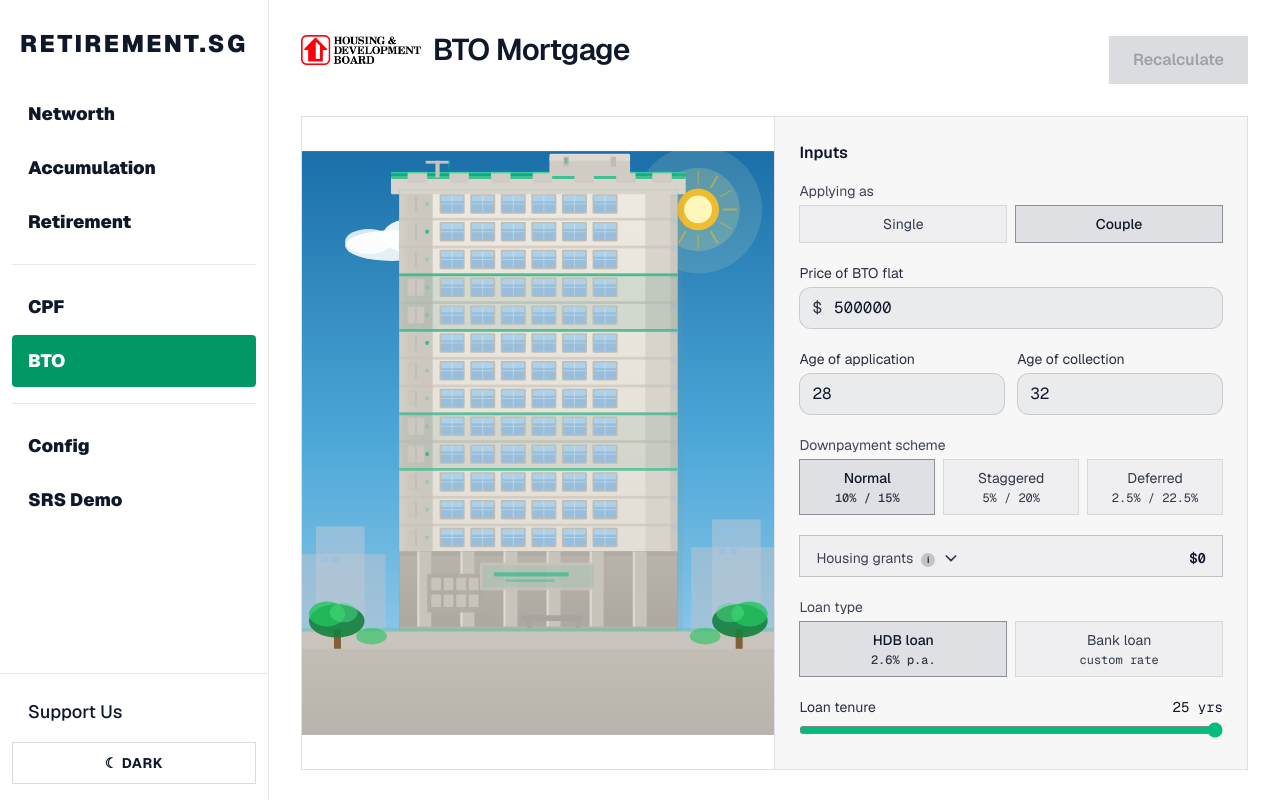
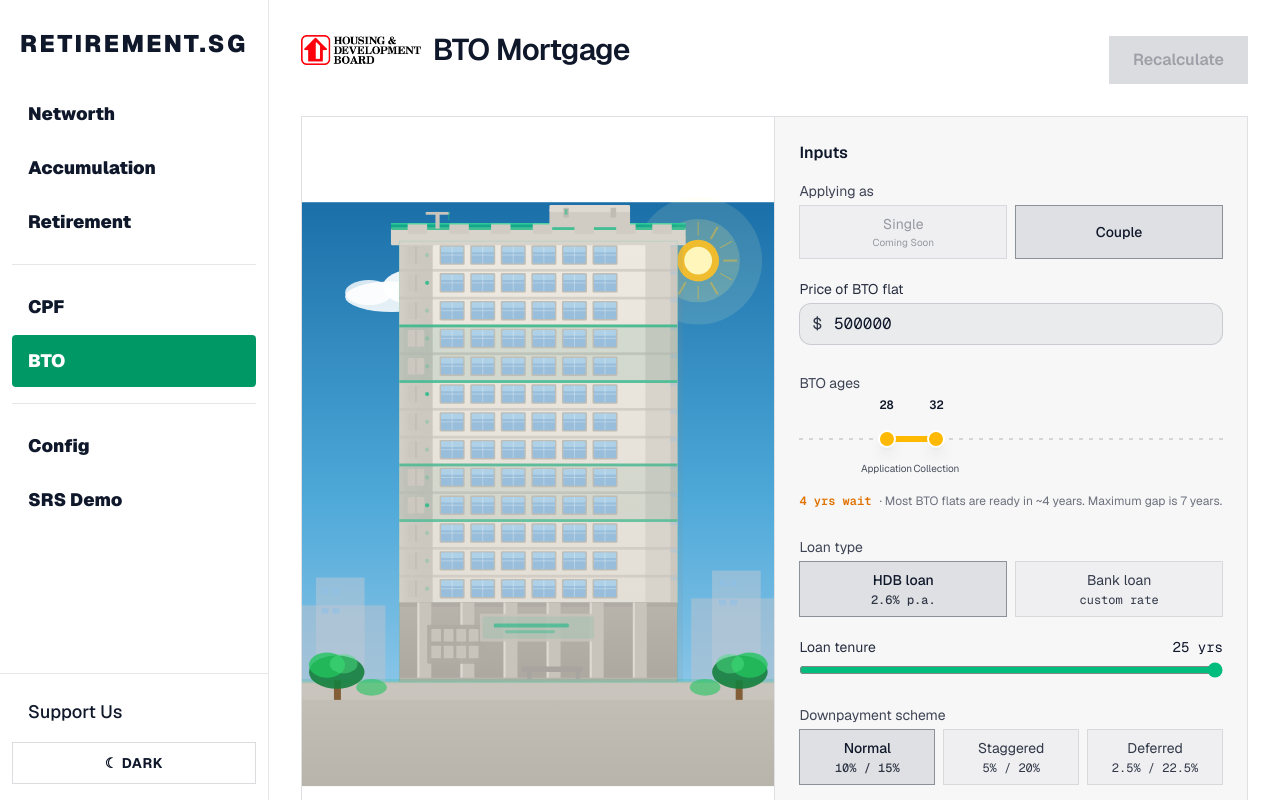
Before and after one commit to GeneralR3d/retirement_dashboard, a Next.js app: page /bto in a window 1280 px wide. Shown: the top 800 px of the page. Built offline with nearby package versions, Linux system fonts and the light colour scheme.

Commit message:
feat: added BTO calculations for taking bank loan instead of HDB loan

```diff
--- a/app/components/bto-inputs.tsx
+++ b/app/components/bto-inputs.tsx
@@ -1,6 +1,6 @@
 "use client";
 
-import { useState } from "react";
+import { useRef, useState } from "react";
 import type { ProfileInputs } from "@/lib/profile-context";
 import { NumberField, Slider, InfoTooltip } from "@/app/components/ui";
 import { fmtMoney } from "@/lib/format";
@@ -14,6 +14,150 @@ import {
 type DownpaymentScheme = "normal" | "staggered" | "deferred";
 type LoanType = "hdb" | "bank";
 type ApplicantType = "single" | "couple";
+
+const BTO_AGE_MIN = 21;
+const BTO_AGE_MAX = 55;
+const BTO_MAX_GAP = 7;
+
+function BtoAgeSlider({
+  applicationAge,
+  collectionAge,
+  onChange,
+}: {
+  applicationAge: number;
+  collectionAge: number;
+  onChange: (app: number, col: number) => void;
+}) {
+  const trackRef = useRef<HTMLDivElement>(null);
+  const activeHandle = useRef<"application" | "collection" | null>(null);
+  const latestValues = useRef({ applicationAge, collectionAge });
+  latestValues.current = { applicationAge, collectionAge };
+
+  const pct = (v: number) =>
+    ((v - BTO_AGE_MIN) / (BTO_AGE_MAX - BTO_AGE_MIN)) * 100;
+
+  function ageFromClientX(clientX: number): number {
+    if (!trackRef.current) return BTO_AGE_MIN;
+    const rect = trackRef.current.getBoundingClientRect();
+    const ratio = Math.max(0, Math.min(1, (clientX - rect.left) / rect.width));
+    return Math.round(ratio * (BTO_AGE_MAX - BTO_AGE_MIN) + BTO_AGE_MIN);
+  }
+
+  function onPointerDown(handle: "application" | "collection") {
+    return (e: React.PointerEvent<HTMLDivElement>) => {
+      e.preventDefault();
+      activeHandle.current = handle;
+      e.currentTarget.setPointerCapture(e.pointerId);
+    };
+  }
+
+  function onPointerMove(e: React.PointerEvent<HTMLDivElement>) {
+    if (!activeHandle.current) return;
+    const age = ageFromClientX(e.clientX);
+    const { applicationAge: appAge, collectionAge: colAge } = latestValues.current;
+    if (activeHandle.current === "application") {
+      const newApp = Math.max(BTO_AGE_MIN, Math.min(age, colAge - 1));
+      const newCol = colAge - newApp > BTO_MAX_GAP ? newApp + BTO_MAX_GAP : colAge;
+      onChange(newApp, newCol);
+    } else {
+      // dragging collection shifts the entire segment (gap stays fixed)
+      const gap = colAge - appAge;
+      const newCol = Math.max(appAge + 1, Math.min(age, BTO_AGE_MAX));
+      const newApp = Math.max(BTO_AGE_MIN, Math.min(newCol - gap, BTO_AGE_MAX - gap));
+      onChange(newApp, newApp + gap);
+    }
+  }
+
+  function onPointerUp() {
+    activeHandle.current = null;
+  }
+
+  const pApp = pct(applicationAge);
+  const pCol = pct(collectionAge);
+  const waitYears = collectionAge - applicationAge;
+
+  const handles = [
+    { left: pApp, handle: "application" as const, label: "Application", age: applicationAge },
+    { left: pCol, handle: "collection" as const, label: "Collection", age: collectionAge },
+  ];
+
+  return (
+    <div className="py-2 select-none">
+      <p className="text-sm text-foreground/80 mb-1">BTO ages</p>
+
+      {/* Age numbers above handles */}
+      <div className="relative h-5 mb-3">
+        {handles.map(({ left, handle, age }) => (
+          <span
+            key={handle}
+            className="absolute -translate-x-1/2 text-xs font-semibold font-mono text-foreground"
+            style={{ left: `${left}%` }}
+          >
+            {age}
+          </span>
+        ))}
+      </div>
+
+      {/* Track */}
+      <div
+        ref={trackRef}
+        className="relative h-5"
+        onPointerMove={onPointerMove}
+        onPointerUp={onPointerUp}
+        onPointerCancel={onPointerUp}
+      >
+        {/* Dotted base */}
+        <div
+          className="absolute left-0 right-0 top-1/2 -translate-y-1/2 h-[2px] pointer-events-none"
+          style={{
+            backgroundImage:
+              "repeating-linear-gradient(90deg, currentColor 0, currentColor 4px, transparent 4px, transparent 10px)",
+            opacity: 0.15,
+          }}
+        />
+
+        {/* Waiting segment: application → collection */}
+        <div
+          className="absolute top-1/2 -translate-y-1/2 h-[6px] bg-amber-400 pointer-events-none"
+          style={{ left: `${pApp}%`, width: `${pCol - pApp}%` }}
+        />
+
+        {/* Handles */}
+        {handles.map(({ left, handle }) => (
+          <div
+            key={handle}
+            className="absolute top-1/2 z-10 -translate-x-1/2 -translate-y-1/2
+              w-[18px] h-[18px] rounded-full bg-amber-400 border-2 border-background
+              shadow-lg cursor-grab active:cursor-grabbing hover:scale-110 transition-transform"
+            style={{ left: `${left}%` }}
+            onPointerDown={onPointerDown(handle)}
+          />
+        ))}
+      </div>
+
+      {/* Labels below handles */}
+      <div className="relative h-5 mt-3">
+        {handles.map(({ left, handle, label }) => (
+          <span
+            key={handle}
+            className="absolute -translate-x-1/2 text-[10px] text-foreground/75 dark:text-foreground/50 whitespace-nowrap"
+            style={{ left: `${left}%` }}
+          >
+            {label}
+          </span>
+        ))}
+      </div>
+
+      {/* Wait duration + disclaimer */}
+      <div className="mt-3 flex items-start gap-2 text-xs text-foreground/60">
+        <span className="shrink-0 font-mono font-semibold text-amber-600 dark:text-amber-400">
+          {waitYears} yr{waitYears !== 1 ? "s" : ""} wait
+        </span>
+        <span>· Most BTO flats are ready in ~4 years. Maximum gap is {BTO_MAX_GAP} years.</span>
+      </div>
+    </div>
+  );
+}
 
 export type BtoInputsProps = {
   draft: ProfileInputs;
@@ -48,20 +192,20 @@ export function BtoInputsPanel({ draft, setDraft }: BtoInputsProps) {
       <div>
         <span className="block text-sm text-foreground/80 mb-1">Applying as</span>
         <div className="flex gap-2">
-          {(["single", "couple"] as ApplicantType[]).map((opt) => (
-            <button
-              key={opt}
-              type="button"
-              onClick={() => update("btoApplicantType", opt)}
-              className={`flex-1 border px-3 py-2 text-sm capitalize transition-colors ${
-                draft.btoApplicantType === opt
-                  ? "border-foreground/40 bg-foreground/10 font-medium"
-                  : "border-foreground/10 bg-foreground/[0.03] text-foreground/85 dark:text-foreground/70 hover:bg-foreground/[0.07]"
-              }`}
-            >
-              {opt}
-            </button>
-          ))}
+          <button
+            type="button"
+            disabled
+            className="flex-1 border px-3 py-2 text-sm capitalize border-foreground/10 bg-foreground/[0.03] text-foreground/40 dark:text-foreground/30 cursor-not-allowed"
+          >
+            single
+            <div className="text-[10px] mt-0.5 text-foreground/40">coming soon</div>
+          </button>
+          <button
+            type="button"
+            className="flex-1 border px-3 py-2 text-sm capitalize border-foreground/40 bg-foreground/10 font-medium cursor-default"
+          >
+            couple
+          </button>
         </div>
       </div>
 
@@ -75,30 +219,90 @@ export function BtoInputsPanel({ draft, setDraft }: BtoInputsProps) {
       />
 
       {/* Ages */}
-      <div className="grid grid-cols-2 gap-3">
-        <NumberField
-          label="Age of application"
-          value={draft.btoApplicationAge}
-          onChange={(v) => update("btoApplicationAge", v)}
-          step={1}
+      <BtoAgeSlider
+        applicationAge={draft.btoApplicationAge}
+        collectionAge={draft.btoCollectionAge}
+        onChange={(app, col) => setDraft({ ...draft, btoApplicationAge: app, btoCollectionAge: col })}
+      />
+
+      {/* Loan type */}
+      <div>
+        <span className="block text-sm text-foreground/80 mb-1">Loan type</span>
+        <div className="flex gap-2">
+          {([
+            { id: "hdb", label: "HDB loan", sub: `${(HDB_LOAN_RATE * 100).toFixed(1)}% p.a.` },
+            { id: "bank", label: "Bank loan", sub: "custom rate" },
+          ] as { id: LoanType; label: string; sub: string }[]).map(({ id, label, sub }) => (
+            <button
+              key={id}
+              type="button"
+              onClick={() => update("btoLoanType", id)}
+              className={`flex-1 border px-3 py-2 text-sm transition-colors ${
+                draft.btoLoanType === id
+                  ? "border-foreground/40 bg-foreground/10 font-medium"
+                  : "border-foreground/10 bg-foreground/[0.03] text-foreground/85 dark:text-foreground/70 hover:bg-foreground/[0.07]"
+              }`}
+            >
+              <div>{label}</div>
+              <div className="text-xs mt-0.5 font-mono text-foreground/85 dark:text-foreground/60">{sub}</div>
+            </button>
+          ))}
+        </div>
+      </div>
+
+      {/* Bank interest rate (only when bank) */}
+      {draft.btoLoanType === "bank" && (
+        <Slider
+          label="Bank interest rate"
+          value={draft.btoBankInterestRate}
+          min={0}
+          max={0.08}
+          step={0.0005}
+          suffix="%"
+          format={(v) => (v * 100).toFixed(2)}
+          onChange={(v) => update("btoBankInterestRate", v)}
         />
-        <NumberField
-          label="Age of collection"
-          value={draft.btoCollectionAge}
-          onChange={(v) => update("btoCollectionAge", v)}
-          step={1}
-        />
-      </div>
+      )}
+
+      {/* Tenure */}
+      <Slider
+        label="Loan tenure"
+        value={Math.min(draft.btoLoanTenureYears, tenureMax)}
+        min={1}
+        max={tenureMax}
+        step={1}
+        suffix=" yrs"
+        onChange={(v) => update("btoLoanTenureYears", v)}
+      />
 
       {/* Downpayment scheme */}
       <div>
         <span className="block text-sm text-foreground/80 mb-1">Downpayment scheme</span>
+        {draft.btoLoanType === "bank" && (() => {
+          const info = {
+            normal:    "DP1: 5% cash + 15% CPF OA / cash at booking. DP2: 5% CPF OA / cash at collection.",
+            staggered: "DP1: 5% cash + 5% CPF OA / cash at booking. DP2: 15% CPF OA / cash at collection.",
+            deferred:  "DP1: 2.5% cash at booking. DP2: 2.5% cash + 20% CPF OA / cash at collection.",
+          }[draft.btoDownpaymentScheme];
+          return (
+            <p className="text-xs text-foreground/50 mb-2">
+              Assumes 75% Loan-To-Value (LTV). {info}
+            </p>
+          );
+        })()}
         <div className="grid grid-cols-3 gap-2">
-          {([
-            { id: "normal", label: "Normal", sub: "10% / 15%" },
-            { id: "staggered", label: "Staggered", sub: "5% / 20%" },
-            { id: "deferred", label: "Deferred", sub: "2.5% / 22.5%" },
-          ] as { id: DownpaymentScheme; label: string; sub: string }[]).map(({ id, label, sub }) => (
+          {(draft.btoLoanType === "hdb"
+            ? [
+                { id: "normal" as DownpaymentScheme, label: "Normal", sub: "10% / 15%" },
+                { id: "staggered" as DownpaymentScheme, label: "Staggered", sub: "5% / 20%" },
+                { id: "deferred" as DownpaymentScheme, label: "Deferred", sub: "2.5% / 22.5%" },
+              ]
+            : [
+                { id: "normal" as DownpaymentScheme, label: "Normal", sub: "20% / 5%" },
+                { id: "staggered" as DownpaymentScheme, label: "Staggered", sub: "10% / 15%" },
+                { id: "deferred" as DownpaymentScheme, label: "Deferred", sub: "2.5% / 22.5%" },
+              ]
+          ).map(({ id, label, sub }) => (
             <button
               key={id}
               type="button"
@@ -187,64 +391,21 @@ export function BtoInputsPanel({ draft, setDraft }: BtoInputsProps) {
               prefix="$"
               step={1000}
             />
-            {draft.btoDownpaymentScheme === "deferred" && (
+            {draft.btoLoanType === "hdb" && draft.btoDownpaymentScheme === "deferred" && (
               <p className="text-xs text-amber-700 dark:text-amber-400/80">
                 Deferred income scheme: grants are not applied at downpayment 1; full amount carries to downpayment 2.
+              </p>
+            )}
+            {draft.btoLoanType === "bank" && (
+              <p className="text-xs text-amber-700 dark:text-amber-400/80">
+                {draft.btoDownpaymentScheme === "deferred"
+                  ? "Bank loan deferred: no grants at booking (full DP1 is cash); grants applied to the 20% flexible portion at collection."
+                  : "Bank loan: grants applied to the flexible portion at booking first; any remainder carries to collection."}
               </p>
             )}
           </div>
         )}
       </div>
-
-      {/* Loan type */}
-      <div>
-        <span className="block text-sm text-foreground/80 mb-1">Loan type</span>
-        <div className="flex gap-2">
-          {([
-            { id: "hdb", label: "HDB loan", sub: `${(HDB_LOAN_RATE * 100).toFixed(1)}% p.a.` },
-            { id: "bank", label: "Bank loan", sub: "custom rate" },
-          ] as { id: LoanType; label: string; sub: string }[]).map(({ id, label, sub }) => (
-            <button
-              key={id}
-              type="button"
-              onClick={() => update("btoLoanType", id)}
-              className={`flex-1 border px-3 py-2 text-sm transition-colors ${
-                draft.btoLoanType === id
-                  ? "border-foreground/40 bg-foreground/10 font-medium"
-                  : "border-foreground/10 bg-foreground/[0.03] text-foreground/85 dark:text-foreground/70 hover:bg-foreground/[0.07]"
-              }`}
-            >
-              <div>{label}</div>
-              <div className="text-xs mt-0.5 font-mono text-foreground/85 dark:text-foreground/60">{sub}</div>
-            </button>
-          ))}
-        </div>
-      </div>
-
-      {/* Bank interest rate (only when bank) */}
-      {draft.btoLoanType === "bank" && (
-        <Slider
-          label="Bank interest rate"
-          value={draft.btoBankInterestRate}
-          min={0}
-          max={0.08}
-          step={0.0005}
-          suffix="%"
-          format={(v) => (v * 100).toFixed(2)}
-          onChange={(v) => update("btoBankInterestRate", v)}
-        />
-      )}
-
-      {/* Tenure */}
-      <Slider
-        label="Loan tenure"
-        value={Math.min(draft.btoLoanTenureYears, tenureMax)}
-        min={1}
-        max={tenureMax}
-        step={1}
-        suffix=" yrs"
-        onChange={(v) => update("btoLoanTenureYears", v)}
-      />
     </div>
   );
 }
--- a/lib/bto.ts
+++ b/lib/bto.ts
@@ -13,7 +13,12 @@ export const GRANT_CAPS = {
 
 export type DownpaymentScheme = "normal" | "staggered" | "deferred";
 
-export function getDownpaymentRatios(scheme: DownpaymentScheme): { dp1: number; dp2: number } {
+export function getDownpaymentRatios(scheme: DownpaymentScheme, loanType: "hdb" | "bank" = "hdb"): { dp1: number; dp2: number } {
+  if (loanType === "bank") {
+    if (scheme === "staggered") return { dp1: 0.10, dp2: 0.15 };
+    if (scheme === "deferred") return { dp1: 0.025, dp2: 0.225 };
+    return { dp1: 0.20, dp2: 0.05 }; // normal
+  }
   if (scheme === "staggered") return { dp1: 0.05, dp2: 0.20 };
   if (scheme === "deferred") return { dp1: 0.025, dp2: 0.225 };
   return { dp1: 0.10, dp2: 0.15 };
@@ -35,6 +40,8 @@ export function rawGrantSum(inputs: ProfileInputs): number {
 }
 
 export function totalGrantAmount(inputs: ProfileInputs): number {
+  // Bank loans: grants always apply regardless of scheme.
+  if (inputs.btoLoanType === "bank") return rawGrantSum(inputs);
   if (inputs.btoDownpaymentScheme === "deferred") return 0;
   return rawGrantSum(inputs);
 }
@@ -86,33 +93,63 @@ export function computeBtoBreakdown(
 ): BtoBreakdown {
   const flatPrice = inputs.btoFlatPrice;
   const scheme = inputs.btoDownpaymentScheme;
-  const ratios = getDownpaymentRatios(scheme);
+  const loanType = inputs.btoLoanType;
+  const ratios = getDownpaymentRatios(scheme, loanType);
   const dp1Amount = flatPrice * ratios.dp1;
   const dp2Amount = flatPrice * ratios.dp2;
 
   const totalGrant = totalGrantAmount(inputs);
   const isDeferred = scheme === "deferred";
+  const isBankLoan = loanType === "bank";
 
-  // DP1 allocation: grant -> OA -> cash. Grant capped at dp1Amount.
-  // Deferred scheme: no grant applied at DP1 (grant carries forward to DP2).
-  const dp1FromGrant = isDeferred ? 0 : Math.min(totalGrant, dp1Amount);
-  const dp1Remaining = dp1Amount - dp1FromGrant;
-  const dp1FromOA = Math.min(dp1Remaining, Math.max(0, oaAtDp1Age));
-  const dp1FromCash = Math.max(0, dp1Remaining - dp1FromOA);
+  // DP1 allocation differs by loan type:
+  //   Bank loan: 5% of flat price is mandatory cash; remaining 15% from grant → OA → cash.
+  //   HDB deferred: no grant or OA at DP1, all carries forward to DP2.
+  //   HDB normal/staggered: grant → OA → cash for the full DP1 amount.
+  let dp1FromGrant: number;
+  let dp1FromOA: number;
+  let dp1FromCash: number;
+  let leftoverGrantAfterDp1: number;
 
-  const leftoverGrantAfterDp1 = isDeferred
-    ? rawGrantSum(inputs)
-    : Math.max(0, totalGrant - dp1FromGrant);
+  if (isBankLoan) {
+    // Deferred: full DP1 is mandatory cash (no flex). Normal/staggered: 5% cash floor, rest is flex.
+    const isBankDeferred = scheme === "deferred";
+    const dp1CashFloor = isBankDeferred ? dp1Amount : flatPrice * 0.05;
+    const dp1FlexAmount = dp1Amount - dp1CashFloor;
+    dp1FromGrant = Math.min(totalGrant, dp1FlexAmount);
+    const dp1FlexAfterGrant = dp1FlexAmount - dp1FromGrant;
+    dp1FromOA = Math.min(dp1FlexAfterGrant, Math.max(0, oaAtDp1Age));
+    dp1FromCash = dp1CashFloor + Math.max(0, dp1FlexAfterGrant - dp1FromOA);
+    leftoverGrantAfterDp1 = Math.max(0, totalGrant - dp1FromGrant);
+  } else if (isDeferred) {
+    dp1FromGrant = 0;
+    dp1FromOA = 0;
+    dp1FromCash = dp1Amount;
+    leftoverGrantAfterDp1 = rawGrantSum(inputs);
+  } else {
+    dp1FromGrant = Math.min(totalGrant, dp1Amount);
+    const dp1Remaining = dp1Amount - dp1FromGrant;
+    dp1FromOA = Math.min(dp1Remaining, Math.max(0, oaAtDp1Age));
+    dp1FromCash = Math.max(0, dp1Remaining - dp1FromOA);
+    leftoverGrantAfterDp1 = Math.max(0, totalGrant - dp1FromGrant);
+  }
 
-  // DP2 allocation: leftover grant fully applied (not capped). If exceeds proposed, actualPaid = leftoverGrant.
+  // DP2 allocation. Bank deferred has a 2.5% mandatory cash floor; all other schemes have no cash floor.
+  // Grant is applied to the flex portion (dp2Amount - dp2CashFloor). If grant exceeds the flex amount,
+  // the overflow reduces the loan (actualPaid > dp2Amount).
+  const dp2CashFloor = (isBankLoan && scheme === "deferred") ? flatPrice * 0.025 : 0;
+  const dp2FlexAmount = dp2Amount - dp2CashFloor;
   const dp2FromGrantLeftover = leftoverGrantAfterDp1;
   let dp2FromOA = 0;
-  let dp2FromCash = 0;
-  let dp2ActualPaid = dp2FromGrantLeftover;
-  if (dp2FromGrantLeftover < dp2Amount) {
-    const dp2Remaining = dp2Amount - dp2FromGrantLeftover;
-    dp2FromOA = Math.min(dp2Remaining, Math.max(0, oaAtDp2Age));
-    dp2FromCash = Math.max(0, dp2Remaining - dp2FromOA);
+  let dp2FromCash = dp2CashFloor;
+  let dp2ActualPaid: number;
+  if (dp2FromGrantLeftover >= dp2FlexAmount) {
+    // Grant covers the entire flex portion; excess reduces the loan.
+    dp2ActualPaid = dp2CashFloor + dp2FromGrantLeftover;
+  } else {
+    const dp2FlexAfterGrant = dp2FlexAmount - dp2FromGrantLeftover;
+    dp2FromOA = Math.min(dp2FlexAfterGrant, Math.max(0, oaAtDp2Age));
+    dp2FromCash = dp2CashFloor + Math.max(0, dp2FlexAfterGrant - dp2FromOA);
     dp2ActualPaid = dp2Amount;
   }
 
```
